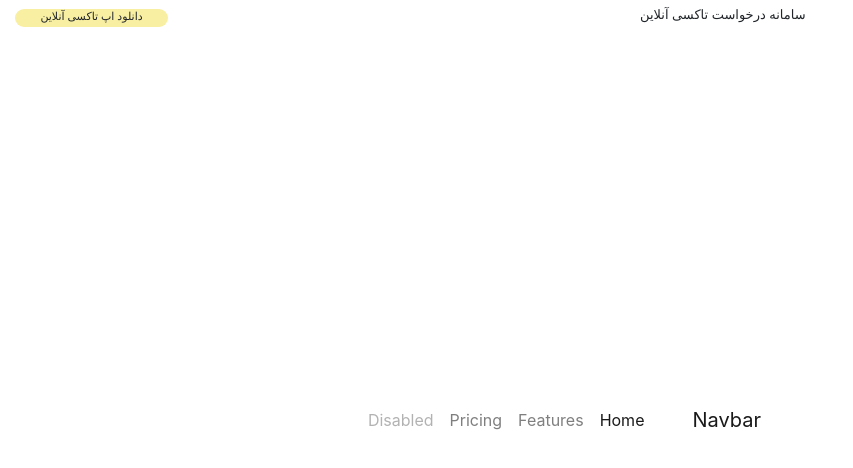
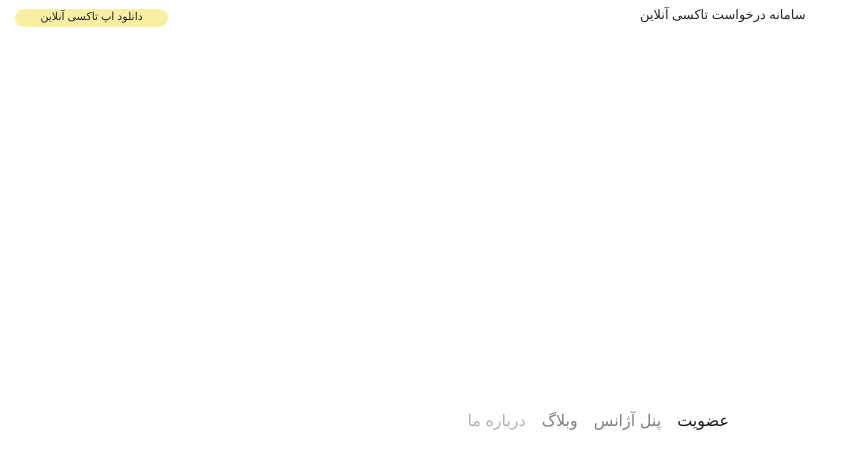
Before and after one commit to Masoume-vesali1993/taxi-online, a plain HTML site: page index.html in a window 1280 px wide. Shown: the whole page, without its empty margins (0-853 px from the left). Drawn offline with nearby package versions, Linux system fonts and the light colour scheme.

Commit message:
add new menu

```diff
--- a/index.html
+++ b/index.html
@@ -24,23 +24,19 @@
             </div>
             <div class="row" id="main-menu">
                 <nav class="navbar navbar-expand-lg navbar-light">
-                    <a class="navbar-brand" href="#">Navbar</a>
-                    <button class="navbar-toggler" type="button" data-toggle="collapse" data-target="#navbarNav" aria-controls="navbarNav" aria-expanded="false" aria-label="Toggle navigation">
-                      <span class="navbar-toggler-icon"></span>
-                    </button>
                     <div class="collapse navbar-collapse" id="navbarNav">
                       <ul class="navbar-nav">
                         <li class="nav-item active">
-                          <a class="nav-link" href="#">Home <span class="sr-only">(current)</span></a>
+                          <a class="nav-link" href="#">عضویت <span class="sr-only">(current)</span></a>
                         </li>
                         <li class="nav-item">
-                          <a class="nav-link" href="#">Features</a>
+                          <a class="nav-link" href="#">پنل آژانس</a>
                         </li>
                         <li class="nav-item">
-                          <a class="nav-link" href="#">Pricing</a>
+                          <a class="nav-link" href="#">وبلاگ</a>
                         </li>
                         <li class="nav-item">
-                          <a class="nav-link disabled" href="#" tabindex="-1" aria-disabled="true">Disabled</a>
+                          <a class="nav-link disabled" href="#" tabindex="-1" aria-disabled="true">درباره ما</a>
                         </li>
                       </ul>
                     </div>
```
